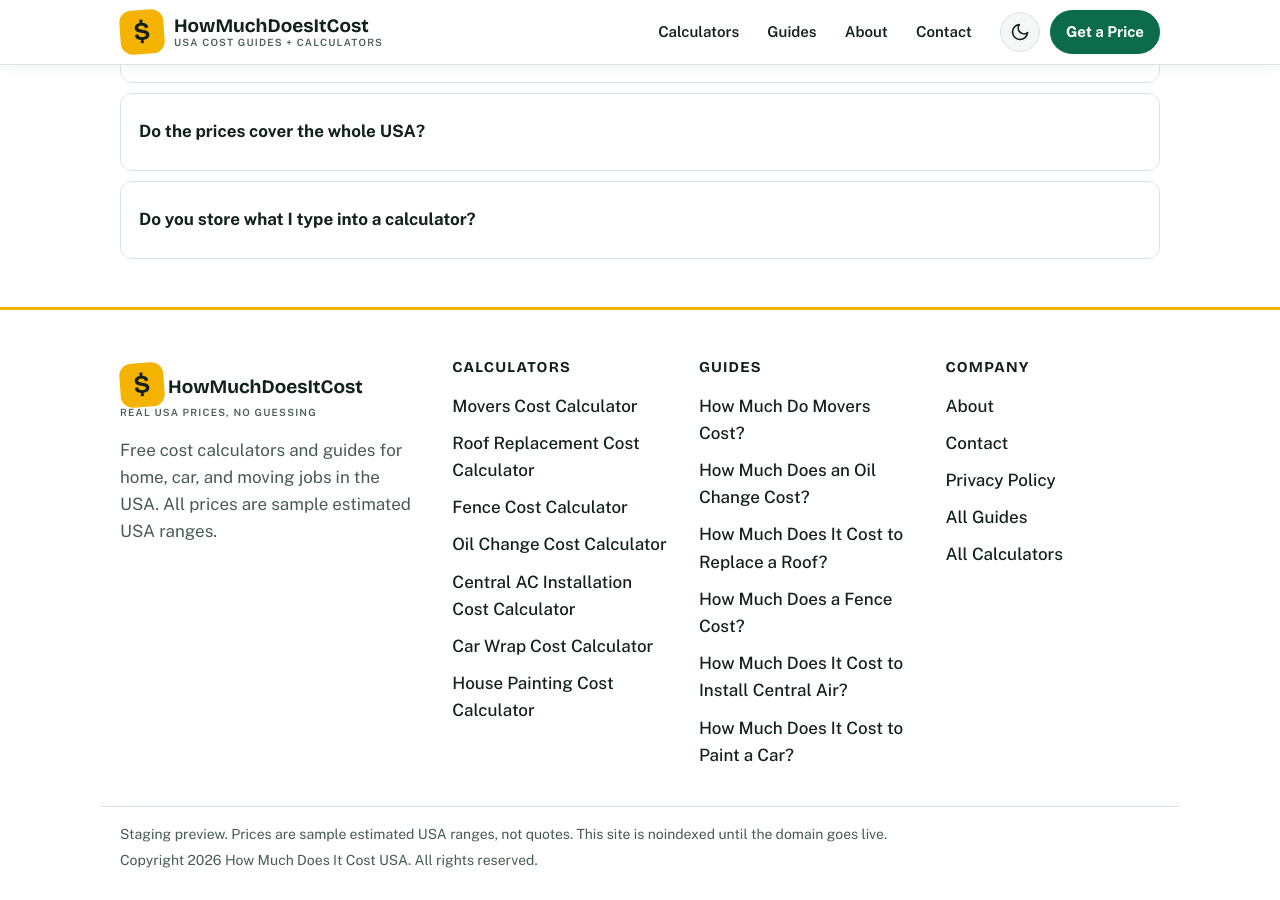
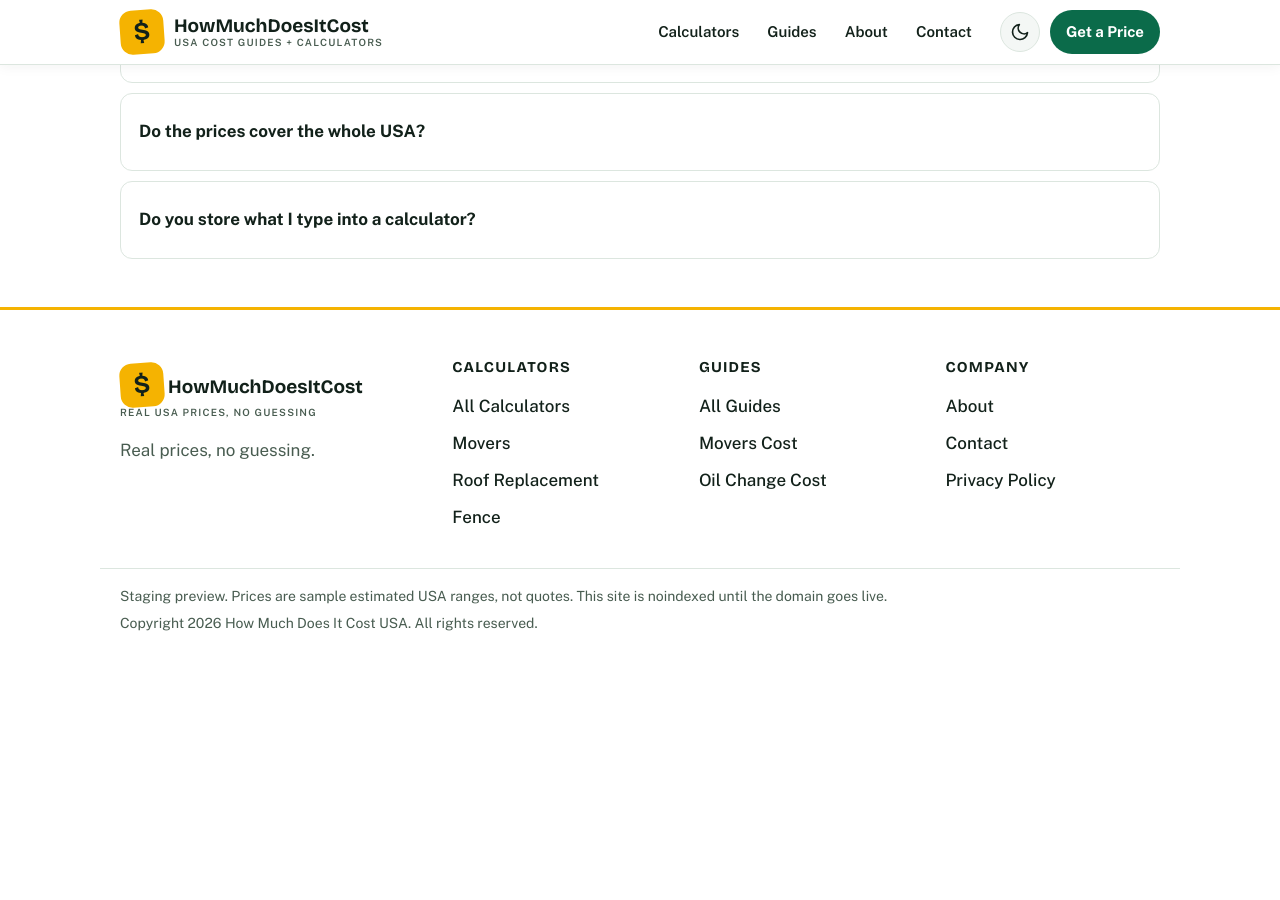
Before and after one commit to zaidmeo09-dhangal/howmuchdoesitcostusa, a Jekyll site: the page built from index.md, in a window 1280 px wide and 900 px high, scrolled down 4804 px. Built offline with Jekyll 4.4.1, drawn with Linux system fonts in a browser that asks for light colours; after the commit the page ends 5466 px from its top, so only the background shows below that.

Commit message:
Initial deploy: add _includes/footer.html

```diff
--- a/_includes/footer.html
+++ b/_includes/footer.html
@@ -5,34 +5,26 @@
         <span class="logo-mark" aria-hidden="true">$</span>
         <span class="logo-text">HowMuchDoesItCost<span class="logo-tag">REAL USA PRICES, NO GUESSING</span></span>
       </a>
-      <p>Free cost calculators and guides for home, car, and moving jobs in the USA. All prices are sample estimated USA ranges.</p>
+      <p>Real prices, no guessing.</p>
     </div>
     <nav class="footer-col" aria-label="Calculators">
       <h2>Calculators</h2>
-      <a href="{{ '/movers-cost-calculator/' | relative_url }}">Movers Cost Calculator</a>
-      <a href="{{ '/roof-replacement-cost-calculator/' | relative_url }}">Roof Replacement Cost Calculator</a>
-      <a href="{{ '/fence-cost-calculator/' | relative_url }}">Fence Cost Calculator</a>
-      <a href="{{ '/oil-change-cost-calculator/' | relative_url }}">Oil Change Cost Calculator</a>
-      <a href="{{ '/central-ac-installation-cost-calculator/' | relative_url }}">Central AC Installation Cost Calculator</a>
-      <a href="{{ '/car-wrap-cost-calculator/' | relative_url }}">Car Wrap Cost Calculator</a>
-      <a href="{{ '/house-painting-cost-calculator/' | relative_url }}">House Painting Cost Calculator</a>
+      <a href="{{ '/tools/' | relative_url }}">All Calculators</a>
+      <a href="{{ '/movers-cost-calculator/' | relative_url }}">Movers</a>
+      <a href="{{ '/roof-replacement-cost-calculator/' | relative_url }}">Roof Replacement</a>
+      <a href="{{ '/fence-cost-calculator/' | relative_url }}">Fence</a>
     </nav>
     <nav class="footer-col" aria-label="Guides">
       <h2>Guides</h2>
-      <a href="{{ '/blog/how-much-do-movers-cost/' | relative_url }}">How Much Do Movers Cost?</a>
-      <a href="{{ '/blog/how-much-does-an-oil-change-cost/' | relative_url }}">How Much Does an Oil Change Cost?</a>
-      <a href="{{ '/blog/how-much-does-it-cost-to-replace-a-roof/' | relative_url }}">How Much Does It Cost to Replace a Roof?</a>
-      <a href="{{ '/blog/how-much-does-a-fence-cost/' | relative_url }}">How Much Does a Fence Cost?</a>
-      <a href="{{ '/blog/how-much-does-it-cost-to-install-central-air/' | relative_url }}">How Much Does It Cost to Install Central Air?</a>
-      <a href="{{ '/blog/how-much-does-it-cost-to-paint-a-car/' | relative_url }}">How Much Does It Cost to Paint a Car?</a>
+      <a href="{{ '/blog/' | relative_url }}">All Guides</a>
+      <a href="{{ '/blog/how-much-do-movers-cost/' | relative_url }}">Movers Cost</a>
+      <a href="{{ '/blog/how-much-does-an-oil-change-cost/' | relative_url }}">Oil Change Cost</a>
     </nav>
     <nav class="footer-col" aria-label="Company">
       <h2>Company</h2>
       <a href="{{ '/about/' | relative_url }}">About</a>
       <a href="{{ '/contact/' | relative_url }}">Contact</a>
       <a href="{{ '/privacy/' | relative_url }}">Privacy Policy</a>
-      <a href="{{ '/blog/' | relative_url }}">All Guides</a>
-      <a href="{{ '/tools/' | relative_url }}">All Calculators</a>
     </nav>
   </div>
   <div class="wrap footer-note">
```
